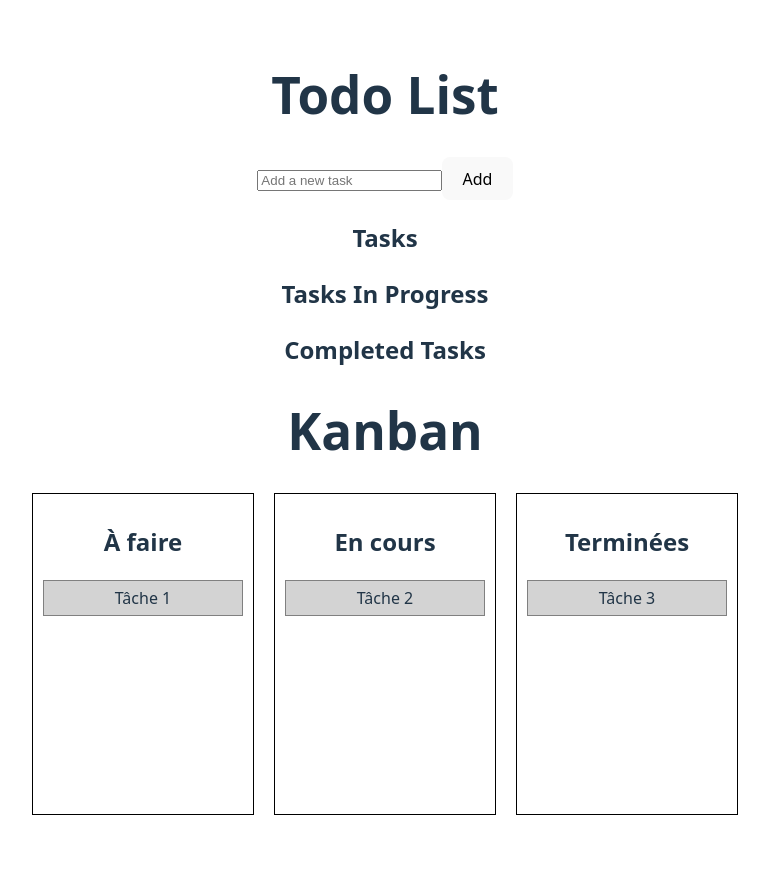
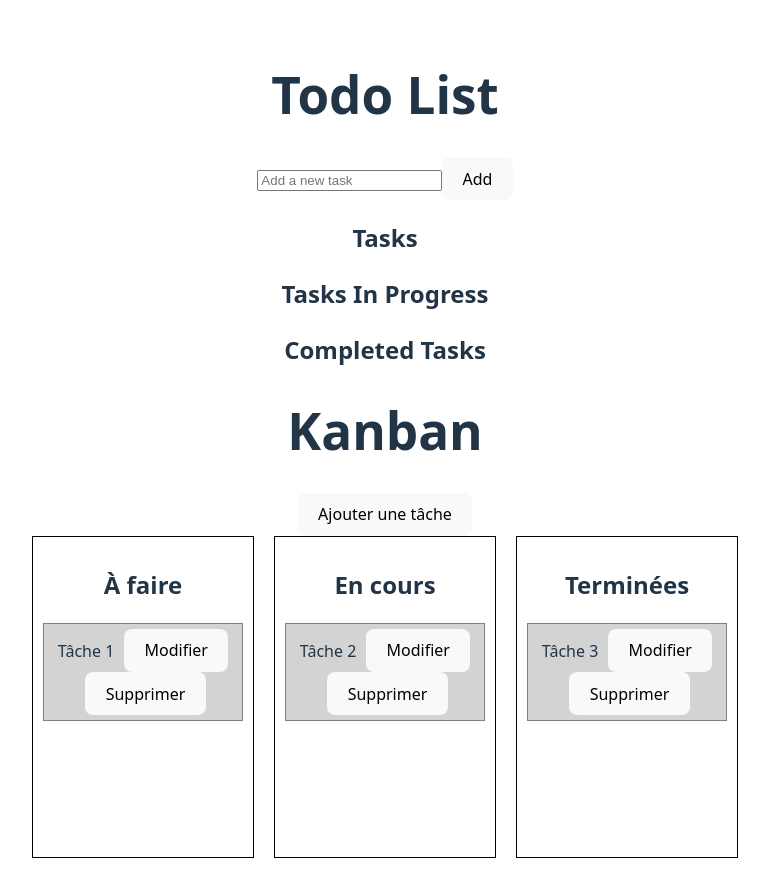
Before and after one commit to djamilssb/tp-react-djamil-karl, a React (Vite) app in the folder my-react-app/: page / in a window 1280 px wide. Shown: the whole page, without its empty margins (255-1024 px from the left). Before the commit the page ends 847 px from the top, so only its background shows below. Built offline with nearby package versions, Linux system fonts and the light colour scheme.

Commit message:
Update Kanban.jsx

```diff
--- a/my-react-app/src/Kanban.jsx
+++ b/my-react-app/src/Kanban.jsx
@@ -2,15 +2,15 @@ import React, { useState } from "react";
 
 function Kanban() {
     const [tasks, setTasks] = useState([
-        { id: 1, title: "Tâche 1", status: "todo" },
-        { id: 2, title: "Tâche 2", status: "in-progress" },
-        { id: 3, title: "Tâche 3", status: "done" },
+        { id: 1, title: "Tâche 1", status: "À faire" },
+        { id: 2, title: "Tâche 2", status: "En cours" },
+        { id: 3, title: "Tâche 3", status: "Terminées" },
     ]);
 
     const columns = [
-        { title: "À faire", status: "todo" },
-        { title: "En cours", status: "in-progress" },
-        { title: "Terminées", status: "done" },
+        { title: "À faire", status: "À faire" },
+        { title: "En cours", status: "En cours" },
+        { title: "Terminées", status: "Terminées" },
     ];
 
 
@@ -29,10 +29,29 @@ function Kanban() {
     };
 
     const handleUpdateTask = (taskId) => {
-        const newTitle = prompt("Entrez le nouveau titre de la tâche:");
-        if (newTitle) {
-            updateTask(taskId, newTitle);
-        }
+        const [newTitle, setNewTitle] = useState("");
+
+        const handleAddTask = () => {
+            if (newTitle.trim() !== "") {
+            addTask(newTitle);
+            setNewTitle("");
+            } else {
+            alert("Le titre de la tâche ne peut pas être vide.");
+            }
+        };
+
+        return (
+            <div>
+            <input
+                type="text"
+                value={newTitle}
+                onChange={(e) => setNewTitle(e.target.value)}
+                placeholder="Nom de la tâche"
+            />
+            <button onClick={handleAddTask}>Valider</button>
+            </div>
+        );
+
     };
     const addTask = (title) => {
         const newTask = {
@@ -75,6 +94,7 @@ function Kanban() {
     return (
         <div>
             <h1> Kanban </h1>
+            <button onClick={handleAddTask}>Ajouter une tâche</button>
             <div style={{ display: "flex", gap: "20px" }}>
                 {columns.map((column) => (
                     <div
@@ -105,6 +125,18 @@ function Kanban() {
                                     }}
                                 >
                                     {task.title}
+                                    <button
+                                        onClick={() => handleUpdateTask(task.id)}
+                                        style={{ marginLeft: "10px" }}
+                                    >
+                                        Modifier
+                                    </button>
+                                    <button
+                                        onClick={() => deleteTask(task.id)}
+                                        style={{ marginLeft: "5px" }}
+                                    >
+                                        Supprimer
+                                    </button>
                                 </div>
                             ))}
                     </div>
```
